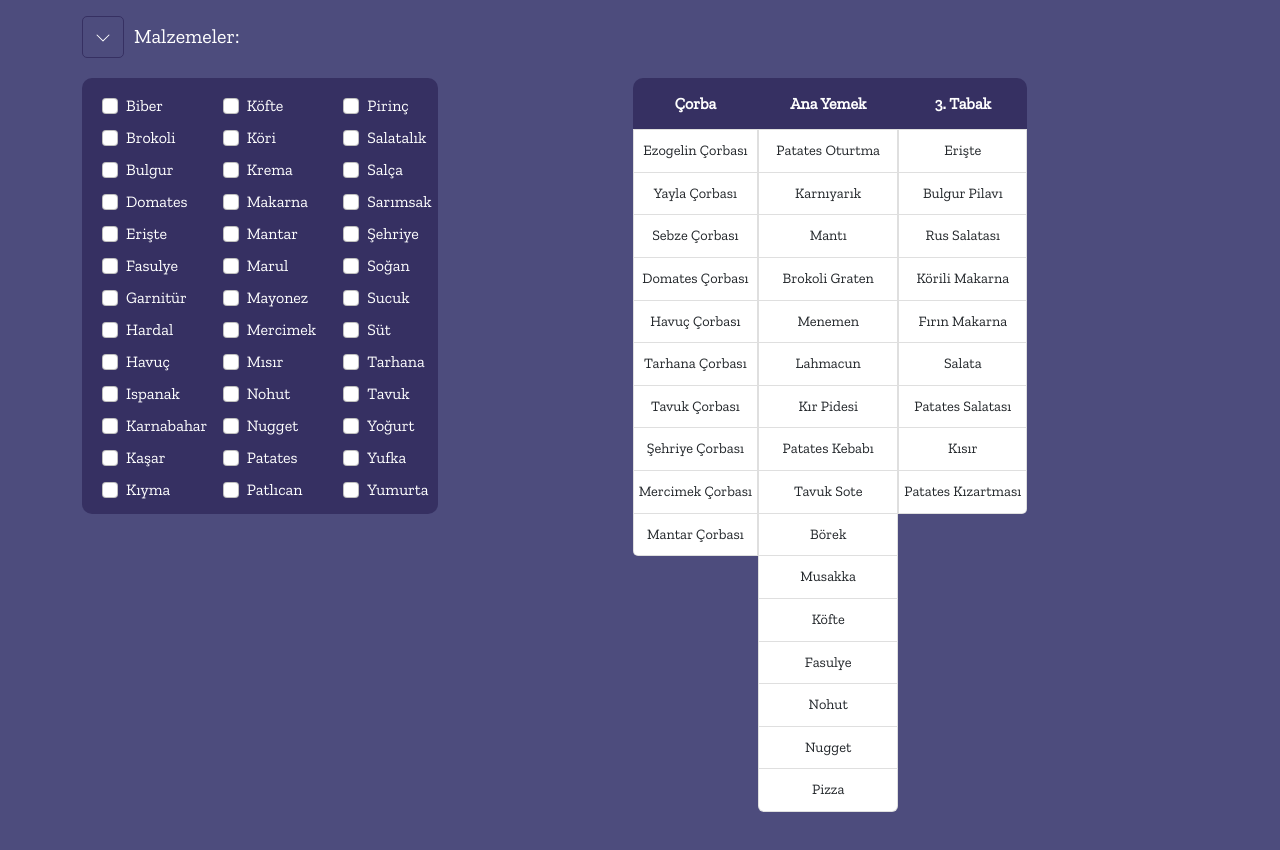
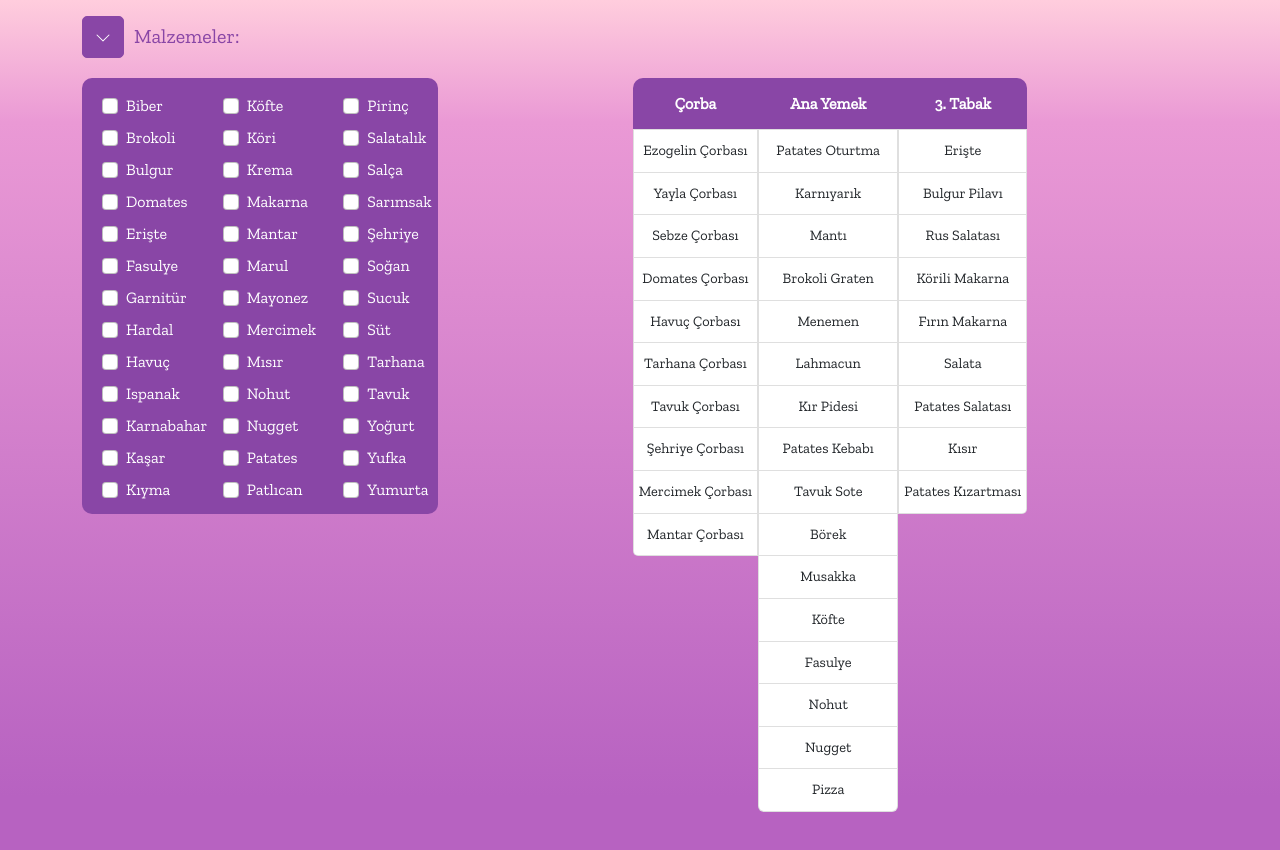
Before and after one commit to frknsprnl/MenuFilter, a plain HTML site: page index.html in a window 1280 px wide. Drawn offline with nearby package versions, Linux system fonts and the light colour scheme.

Commit message:
ui color set changed

```diff
--- a/index.html
+++ b/index.html
@@ -5,7 +5,7 @@
     <meta charset="UTF-8">
     <meta http-equiv="X-UA-Compatible" content="IE=edge">
     <meta name="viewport" content="width=device-width, initial-scale=1.0">
-    <title>Menu Generator for Wifey</title>
+    <title>Menu Filter for Wifey</title>
     <link rel="icon" type="image/x-icon" href="/assets/favicon.png">
     <!-- Fonts -->
     <link href="https://fonts.googleapis.com/css2?family=Great+Vibes&family=Zilla+Slab&display=swap" rel="stylesheet" />
--- a/style.css
+++ b/style.css
@@ -1,8 +1,7 @@
 :root {
-    --beige : #E9D5CA;
     --purple: #827397;
-    --navy-blue: #4D4C7D;
-    --dark-blue: #363062;
+    --navy-blue: #B762C1;
+    --dark-blue: #8946A6;
 }
 
 * {
@@ -12,20 +11,21 @@
 }
 
 body {
-    background-color: var(--navy-blue);
+    background: rgb(183,98,193);
+    background: linear-gradient(0deg, rgba(183,98,193,1) 9%, rgba(234,153,213,1) 86%, rgba(255,205,221,1) 100%);
     font-family: "Zilla Slab", serif;
     padding-bottom: 1rem;
 }
 
 .btn-collapse {
-    background-color: var(--navy-blue);
+    background-color: var(--dark-blue);
     padding: 8px 12px;
     border-radius: 5px;
     border: 1px solid var(--dark-blue);
 }
 
 .btn-collapse:hover{
-    background-color: var(--dark-blue);
+    background-color: var(--navy-blue);
 }
 
 .menu_div {
@@ -104,5 +104,5 @@ body {
 
 .ingredients_header {
     margin: 0px 0px 10px 10px;
-    color: white;
+    color: var(--dark-blue);
 }
```
